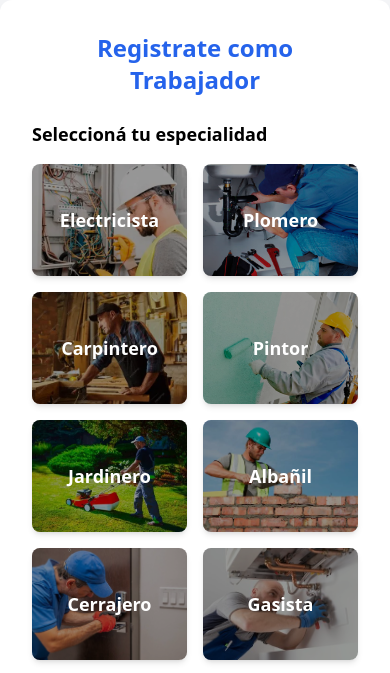
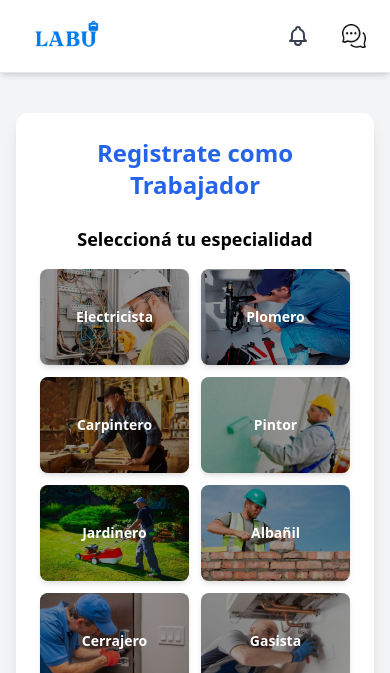
Before and after one commit to Marcos22121/LABU, a PHP site: page /trabajar.php in a window 390 px wide. Shown: the top 673 px of the page. Run offline with PHP 8.4, Linux system fonts and the light colour scheme; data comes from the database, SQL or seed files in the repository; data that the repository does not hold is empty; some libraries are stand-ins or nearby versions.

Commit message:
ahi modifique el responsive de trabajar.php

```diff
--- a/trabajar.php
+++ b/trabajar.php
@@ -10,20 +10,28 @@ include 'Controlador/db_connect.php';
   <title>Registro como Trabajador</title>
   <script src="https://cdn.tailwindcss.com"></script>
   <meta name="viewport" content="width=device-width, initial-scale=1.0">
+
   <script>
     function nextStep(step) {
       document.querySelectorAll('.step').forEach(div => div.classList.add('hidden'));
       document.getElementById('step-' + step).classList.remove('hidden');
+      window.scrollTo({ top: 0, behavior: 'smooth' });
     }
   </script>
 </head>
 
-<body class="bg-gray-100 flex items-center justify-center min-h-screen">
+<body class="bg-gray-100 min-h-screen flex flex-col">
 
+  <!-- HEADER -->
+  <header class="sticky top-0 z-50 bg-white shadow-md">
+    <?php include 'header.php'; ?>
+  </header>
 
+  <!-- CONTENIDO -->
+  <main class="flex-grow flex items-center justify-center px-4 py-6 sm:py-10">
+    <div class="bg-white shadow-lg rounded-xl p-6 sm:p-8 w-full max-w-md sm:max-w-lg mt-4 sm:mt-0">
 
-<div class="bg-white shadow-lg rounded-xl p-8 w-full max-w-lg">
-  <h2 class="text-2xl font-bold text-center text-blue-600 mb-6">Registrate como Trabajador</h2>
+      <h2 class="text-2xl sm:text-3xl font-bold text-center text-blue-600 mb-6">Registrate como Trabajador</h2>
 
       <?php if (isset($_GET['success'])): ?>
         <p class="text-green-600 text-center mb-4">¡Registro exitoso!</p>
@@ -31,80 +39,101 @@ include 'Controlador/db_connect.php';
         <p class="text-red-600 text-center mb-4">Error: <?= htmlspecialchars($_GET['error']) ?></p>
       <?php endif; ?>
 
-  <form method="POST" action="Modelos/trabajar.php">
+      <form method="POST" action="Modelos/trabajar.php" class="space-y-6">
+
         <!-- Paso 1: Especialidad -->
         <div id="step-1" class="step">
-  <h3 class="text-lg font-semibold mb-4">Seleccioná tu especialidad</h3>
-  <div class="grid grid-cols-2 md:grid-cols-3 gap-4">
+          <h3 class="text-lg font-semibold mb-4 text-center">Seleccioná tu especialidad</h3>
+
+          <div class="grid grid-cols-2 sm:grid-cols-3 gap-3">
             <?php
             $especialidades = $conn->query("SELECT id_especialidad, nombre, foto_url FROM especialidades");
             while ($esp = $especialidades->fetch_assoc()): ?>
               <label for="esp-<?php echo $esp['id_especialidad']; ?>"
-             class="relative flex items-center justify-center h-28 rounded-lg overflow-hidden shadow-md group cursor-pointer transition-transform transform hover:scale-105">
+                     class="relative flex items-center justify-center h-24 sm:h-28 rounded-lg overflow-hidden shadow-md group cursor-pointer transition-transform transform hover:scale-105">
                 <input type="radio" name="id_especialidad" id="esp-<?php echo $esp['id_especialidad']; ?>" value="<?php echo $esp['id_especialidad']; ?>" class="hidden peer" required>
                 <img src="<?php echo $esp['foto_url'] ?: 'img/trabajo.webp'; ?>"
                      alt="<?php echo htmlspecialchars($esp['nombre']); ?>"
                      class="absolute inset-0 w-full h-full object-cover peer-checked:brightness-75">
                 <div class="absolute inset-0 bg-black bg-opacity-40"></div>
-        <span class="relative text-white text-lg font-semibold"><?php echo htmlspecialchars($esp['nombre']); ?></span>
+                <span class="relative text-white text-sm sm:text-lg font-semibold text-center px-2">
+                  <?php echo htmlspecialchars($esp['nombre']); ?>
+                </span>
               </label>
             <?php endwhile; ?>
           </div>
-  <button type="button" onclick="nextStep(2)" class="mt-6 w-full bg-blue-600 text-white py-2 rounded-lg">Siguiente</button>
+
+          <button type="button" onclick="nextStep(2)"
+                  class="mt-6 w-full bg-blue-600 hover:bg-blue-700 text-white py-2 rounded-lg text-base sm:text-lg transition">
+            Siguiente
+          </button>
         </div>
 
-    <!-- Paso 2 -->
+        <!-- Paso 2: Descripción -->
         <div id="step-2" class="step hidden">
-      <label class="block mb-2 font-medium">Descripción de tu servicio</label>
-      <textarea name="descripcion" required class="w-full border rounded-lg p-2 mb-4"></textarea>
-      <div class="flex justify-between">
-        <button type="button" onclick="nextStep(1)" class="px-4 py-2 bg-gray-400 text-white rounded-lg">Atrás</button>
-        <button type="button" onclick="nextStep(3)" class="px-4 py-2 bg-blue-600 text-white rounded-lg">Siguiente</button>
+          <label class="block mb-2 font-medium text-gray-700">Descripción de tu servicio</label>
+          <textarea name="descripcion" required
+                    class="w-full border rounded-lg p-3 text-sm sm:text-base h-32 focus:ring-2 focus:ring-blue-500"></textarea>
+
+          <div class="flex flex-col sm:flex-row justify-between gap-3 mt-4">
+            <button type="button" onclick="nextStep(1)"
+                    class="w-full sm:w-auto px-4 py-2 bg-gray-400 hover:bg-gray-500 text-white rounded-lg transition">
+              Atrás
+            </button>
+            <button type="button" onclick="nextStep(3)"
+                    class="w-full sm:w-auto px-4 py-2 bg-blue-600 hover:bg-blue-700 text-white rounded-lg transition">
+              Siguiente
+            </button>
           </div>
         </div>
 
-    <!-- Paso 3 -->
         <!-- Paso 3: Plan -->
         <div id="step-3" class="step hidden">
-  <h3 class="text-lg font-semibold mb-4">Elegí tu plan</h3>
+          <h3 class="text-lg font-semibold mb-4 text-center">Elegí tu plan</h3>
 
           <div class="relative">
-    <div id="carousel" class="flex overflow-x-auto snap-x snap-mandatory gap-4 pb-4">
+            <div id="carousel" class="flex overflow-x-auto snap-x snap-mandatory gap-4 pb-4 scroll-smooth">
               <!-- Plan Free -->
-      <label class="min-w-[200px] bg-gray-100 rounded-xl p-4 text-center snap-center cursor-pointer hover:scale-105 transition">
+              <label class="min-w-[180px] sm:min-w-[200px] bg-gray-100 rounded-xl p-4 text-center snap-center cursor-pointer hover:scale-105 transition">
                 <input type="radio" name="plan" value="Free" class="hidden peer" required>
-        <h4 class="text-xl font-bold text-blue-600">Free</h4>
-        <p class="text-gray-600">Acceso básico</p>
+                <h4 class="text-lg sm:text-xl font-bold text-blue-600">Free</h4>
+                <p class="text-gray-600 text-sm">Acceso básico</p>
                 <p class="text-lg font-semibold mt-2">$0/mes</p>
               </label>
 
               <!-- Plan Básico -->
-      <label class="min-w-[200px] bg-gray-100 rounded-xl p-4 text-center snap-center cursor-pointer hover:scale-105 transition">
+              <label class="min-w-[180px] sm:min-w-[200px] bg-gray-100 rounded-xl p-4 text-center snap-center cursor-pointer hover:scale-105 transition">
                 <input type="radio" name="plan" value="Basico" class="hidden peer" required>
-        <h4 class="text-xl font-bold text-green-600">Básico</h4>
-        <p class="text-gray-600">Más visibilidad</p>
+                <h4 class="text-lg sm:text-xl font-bold text-green-600">Básico</h4>
+                <p class="text-gray-600 text-sm">Más visibilidad</p>
                 <p class="text-lg font-semibold mt-2">$500/mes</p>
               </label>
 
               <!-- Plan Premium -->
-      <label class="min-w-[200px] bg-gray-100 rounded-xl p-4 text-center snap-center cursor-pointer hover:scale-105 transition">
+              <label class="min-w-[180px] sm:min-w-[200px] bg-gray-100 rounded-xl p-4 text-center snap-center cursor-pointer hover:scale-105 transition">
                 <input type="radio" name="plan" value="Premium" class="hidden peer" required>
-        <h4 class="text-xl font-bold text-purple-600">Premium</h4>
-        <p class="text-gray-600">Máxima exposición</p>
+                <h4 class="text-lg sm:text-xl font-bold text-purple-600">Premium</h4>
+                <p class="text-gray-600 text-sm">Máxima exposición</p>
                 <p class="text-lg font-semibold mt-2">$1000/mes</p>
               </label>
             </div>
           </div>
 
-  <div class="flex justify-between mt-6">
-    <button type="button" onclick="nextStep(2)" class="px-4 py-2 bg-gray-400 text-white rounded-lg">Atrás</button>
-    <button type="submit" class="px-4 py-2 bg-green-600 text-white rounded-lg">Finalizar</button>
+          <div class="flex flex-col sm:flex-row justify-between gap-3 mt-6">
+            <button type="button" onclick="nextStep(2)"
+                    class="w-full sm:w-auto px-4 py-2 bg-gray-400 hover:bg-gray-500 text-white rounded-lg transition">
+              Atrás
+            </button>
+            <button type="submit"
+                    class="w-full sm:w-auto px-4 py-2 bg-green-600 hover:bg-green-700 text-white rounded-lg transition">
+              Finalizar
+            </button>
           </div>
         </div>
 
-
       </form>
     </div>
+  </main>
 
 </body>
 </html>
```
Lines whose indentation alone changed are shown as unchanged.
